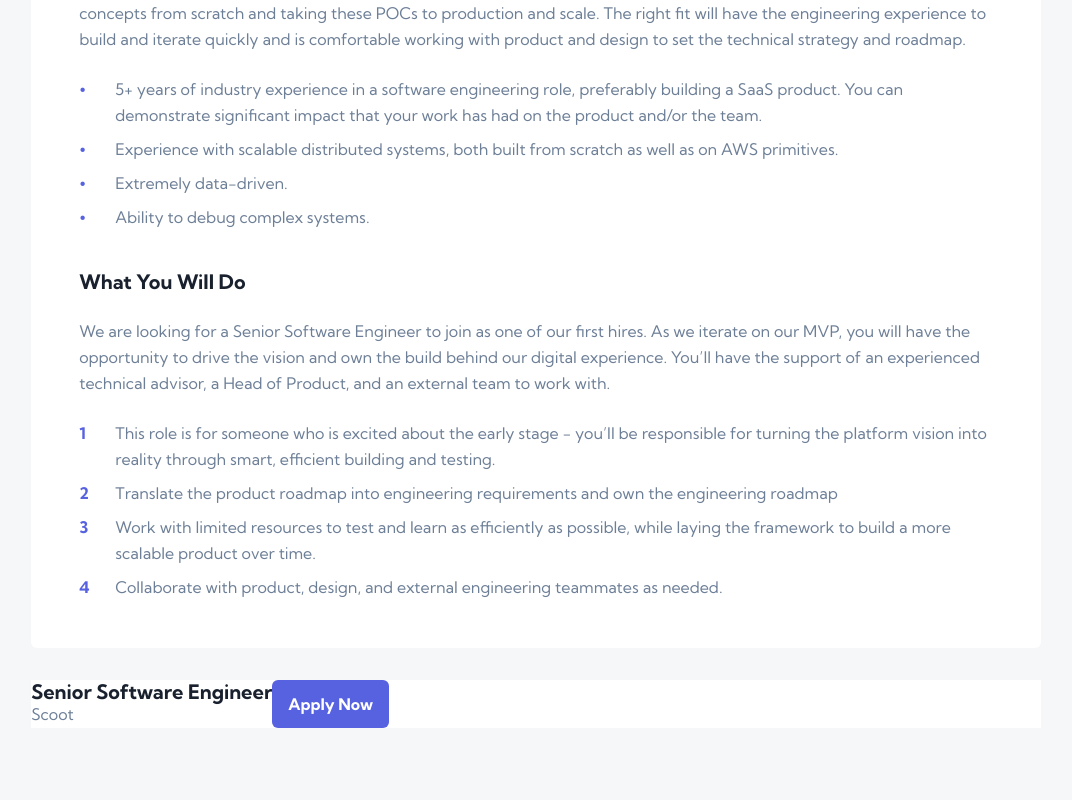
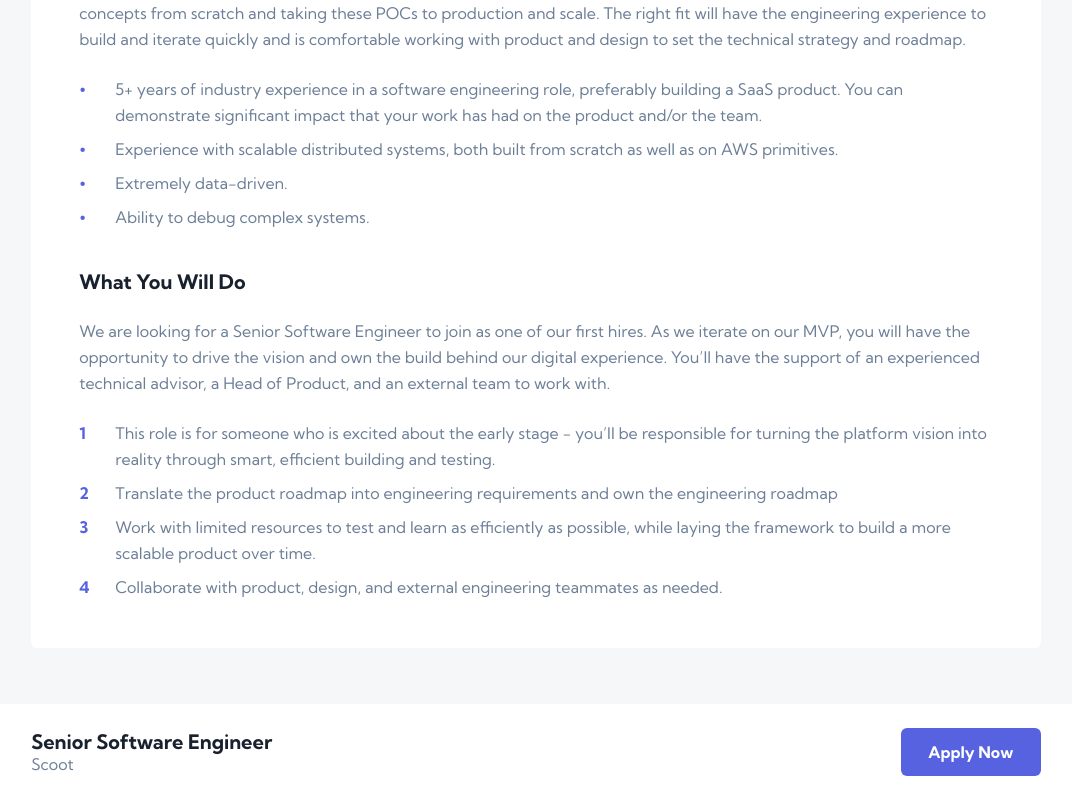
Before and after one commit to nadlgit/fmchallenge-devjobs, a React (Vite) app: page /#/1 in a window 1280 px wide. Shown: the part 686-1486 px from the top of the page, without its empty margins (104-1176 px from the left). Before the commit the page ends 1414 px from the top, so only its background shows below. Built offline with nearby package versions, Linux system fonts and the light colour scheme.

Commit message:
feat: completed job detail style

```diff
--- a/src/ui/components/jobs/apply.tsx
+++ b/src/ui/components/jobs/apply.tsx
@@ -1,4 +1,5 @@
-import { Box, Button, Flex, Show } from '@chakra-ui/react';
+import { useRef } from 'react';
+import { Box, Button, Flex, Show, useDimensions } from '@chakra-ui/react';
 import { Company } from './company';
 import { Position } from './position';
 
@@ -9,23 +10,40 @@ type ApplyProps = {
 };
 
 export const Apply = ({ apply, position, company }: ApplyProps) => {
-  const button = (
-    <Button as="a" href={apply} variant="button1">
-      Apply Now
-    </Button>
-  );
+  const elementRef = useRef(null);
+  const dimensions = useDimensions(elementRef, true);
+  const spaceInline = dimensions ? dimensions.marginBox.left : undefined;
+
   if (position && company) {
     return (
-      <Flex bgColor="bg.base">
+      <Flex
+        ref={elementRef}
+        justify={{ base: 'center', tablet: 'space-between' }}
+        align="center"
+        style={{
+          marginInline: spaceInline ? `-${spaceInline}px` : undefined,
+          paddingInline: spaceInline ? `${spaceInline}px` : undefined,
+        }}
+        py="1.5rem"
+        bgColor="bg.base"
+        borderRadius="0.375rem"
+      >
         <Show above="tablet">
           <Box>
             <Position position={position} />
             <Company company={company} />
           </Box>
         </Show>
-        {button}
+        <Button w={{ base: 'full', tablet: '8.75rem' }} as="a" href={apply} variant="button1">
+          Apply Now
+        </Button>
       </Flex>
     );
   }
-  return button;
+
+  return (
+    <Button as="a" href={apply} variant="button1">
+      Apply Now
+    </Button>
+  );
 };
--- a/src/ui/components/jobs/job-detail.tsx
+++ b/src/ui/components/jobs/job-detail.tsx
@@ -23,10 +23,12 @@ export const JobDetail = ({
   requirements,
   role,
 }: JobDetailProps) => (
-  <Stack spacing="clamp(1.5rem, calc(2.04vw + 1.02rem), 2rem)" mt="-2.5rem">
+  <Box mt="-2.5rem">
     <Company company={company} logo={logo} logoBackground={logoBackground} website={website} />
 
     <Box
+      mt="clamp(1.5rem, calc(2.04vw + 1.02rem), 2rem)"
+      mb="3.5rem"
       px="clamp(1.5rem, calc(6.1vw + 0.07rem), 3rem)"
       py="clamp(2.5rem, calc(2.04vw + 2.02rem), 3rem)"
       bgColor="bg.base"
@@ -53,5 +55,5 @@ export const JobDetail = ({
     </Box>
 
     <Apply apply={apply} position={position} company={company} />
-  </Stack>
+  </Box>
 );
```
